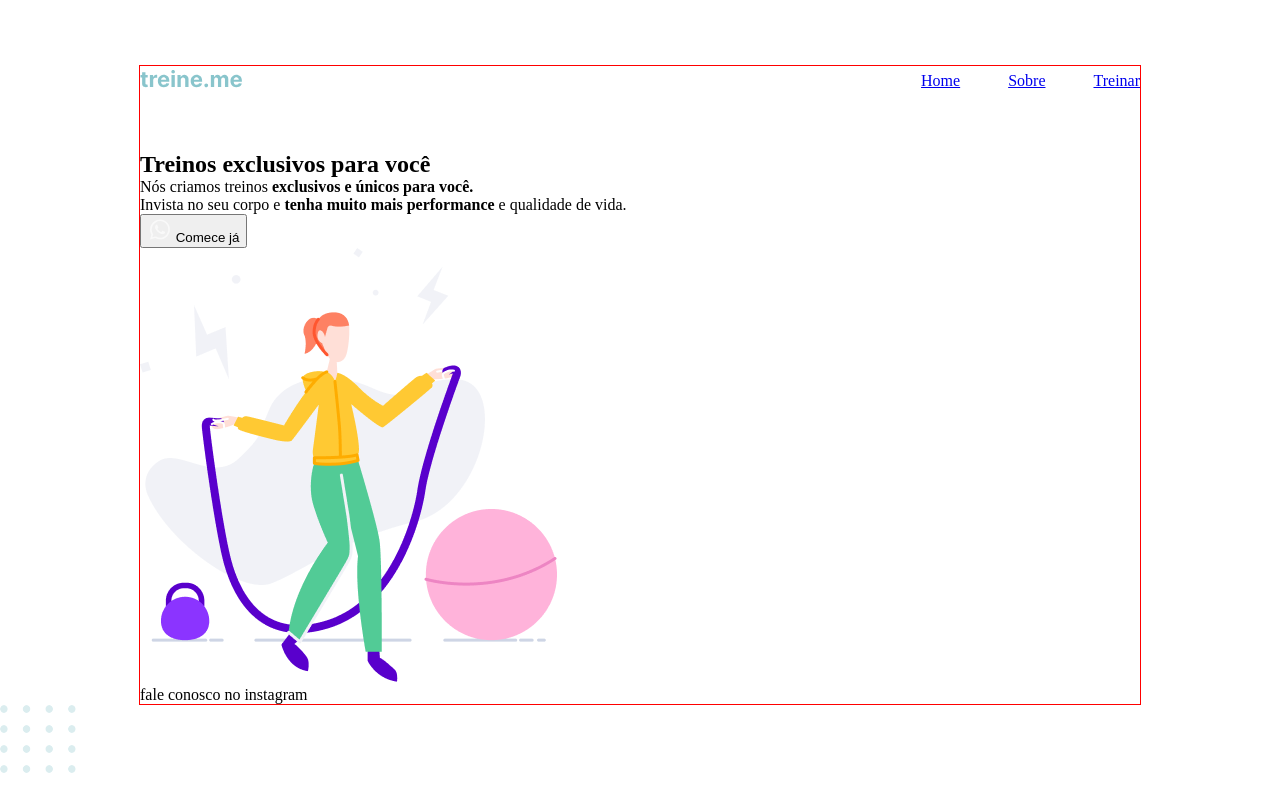
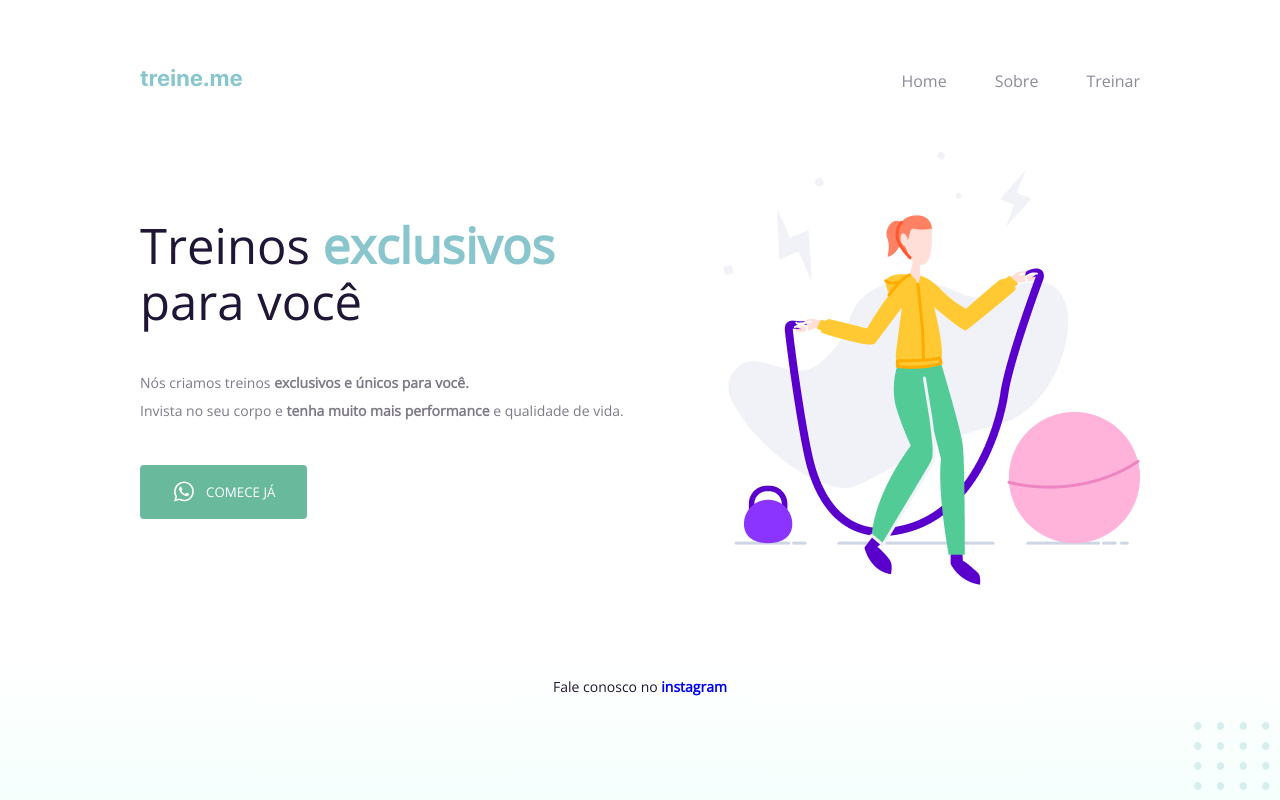
Before and after one commit to robsonat/projeto-02, a plain HTML site: page index.html in a window 1280 px wide. Drawn offline with nearby package versions, Linux system fonts and the light colour scheme.

Commit message:
adjustments on css

```diff
--- a/index.html
+++ b/index.html
@@ -2,11 +2,11 @@
 <html lang="pt-br">
 <head>
   <meta charset="UTF-8">
+  <link rel="preconnect" href="https://fonts.googleapis.com">
+  <link rel="preconnect" href="https://fonts.gstatic.com" crossorigin>
   <meta http-equiv="X-UA-Compatible" content="IE=edge">
   <meta name="viewport" content="width=device-width, initial-scale=1.0">
   <link rel="stylesheet" href="./style.css">
-  <link rel="preconnect" href="https://fonts.googleapis.com">
-  <link rel="preconnect" href="https://fonts.gstatic.com" crossorigin>
   <link href="https://fonts.googleapis.com/css2?family=Mulish:wght@400;700&family=Open+Sans&display=swap" rel="stylesheet">
   <title>treine.me</title>
 </head>
@@ -26,7 +26,7 @@
     <main>
       <section class="text">
         <h1>
-          Treinos exclusivos para você
+          Treinos <span>exclusivos</span> para você
         </h1>
         <p>
           Nós criamos treinos  <strong>exclusivos e únicos para você.</strong><br/>
@@ -38,15 +38,14 @@
         </button>
       </section>
       <img src="./images/img.png" alt="Desenho de uma mulher pulando corda.">
-
     </main>
     <footer>
-      fale conosco no instagram <a href="https://instagram.com/rob.apolinario" target="_blank"></a>
+      Fale conosco no <a href="https://instagram.com/rob.apolinario" target="_blank">instagram</a>
 
     </footer>
   </div>
 
-  <img src="./images/balls.svg" alt="Bolinhas decorativas no canto inferior direito da página">
+  <img id="balls" src="./images/balls.svg" alt="Bolinhas decorativas no canto inferior direito da página">
 
 
 </body>
--- a/style.css
+++ b/style.css
@@ -2,11 +2,24 @@
   margin: 0;
 }
 
+body {
+  font-family: 'Open Sans', sans-serif;
+
+  background: linear-gradient(
+    180deg,
+    rgba(227,255, 248, 0) 82.08%,
+    rgba(227, 255, 248, 0.38) 100%
+  );
+
+  min-height: 100vh;
+}
+
 .page {
-  border: 1px solid red;
   width: 1000px;
-  margin: 65px auto 0;
+  margin: 0 auto;
+  padding-top: 65px;
 }
+
 
 nav {
   display: flex;
@@ -21,4 +34,96 @@ nav ul {
   gap: 48px;
   margin: 0;
   padding: 0;
+  opacity: 0.5;
 }
+
+nav ul:hover {
+  opacity: 1;
+}
+
+ul li a {
+  color: #1f1534;
+  text-decoration: none;
+}
+
+/* pseudo class */
+ul li a:hover {
+  font-weight: bold;
+
+}
+
+h1 {
+  font-size: 49px;
+  line-height: 56px;
+  font-weight: normal;
+  color: #1f1534;
+  width: 490px;
+}
+
+
+main {
+  display: flex;
+  justify-content: space-between;
+  align-items: center;
+
+}
+
+
+
+h1 span {
+  color: #89c5cc;
+  font-weight: bold;
+}
+
+h1, nav ul {
+  font-family: 'Mulish' sans-serif;
+}
+
+section p {
+  font-size: 14px;
+  line-height: 28px;
+  color: #7d7987;
+  margin: 40px 0;
+}
+
+button {
+  color: white;
+  text-transform: uppercase;
+  font-family: 'Open Sans', sans-serif;
+
+  background: #69b99d;
+  border: none;
+  border-radius: 4px;
+  padding: 14px 32px 15px;
+
+  display: flex;
+  align-items: center;
+  justify-content: center;
+  gap: 10px;
+
+  cursor: pointer;
+}
+
+button:hover{
+  background: #4c8873;
+}
+
+footer {
+  font-size: 14px;
+  line-height: 28px;
+  color: #1f1534;
+  text-align: center;
+  margin-top: 88px;
+}
+
+footer a {
+   font-weight: bold;
+   text-decoration: none;
+
+}
+
+#balls {
+  position: fixed;
+  bottom: 0;
+  right: 0;
+}
```
